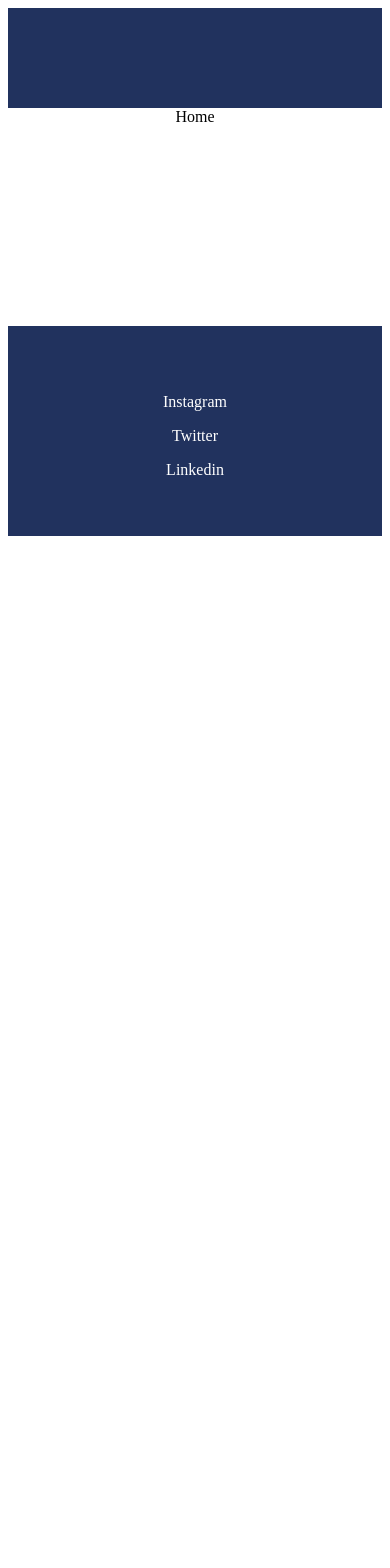
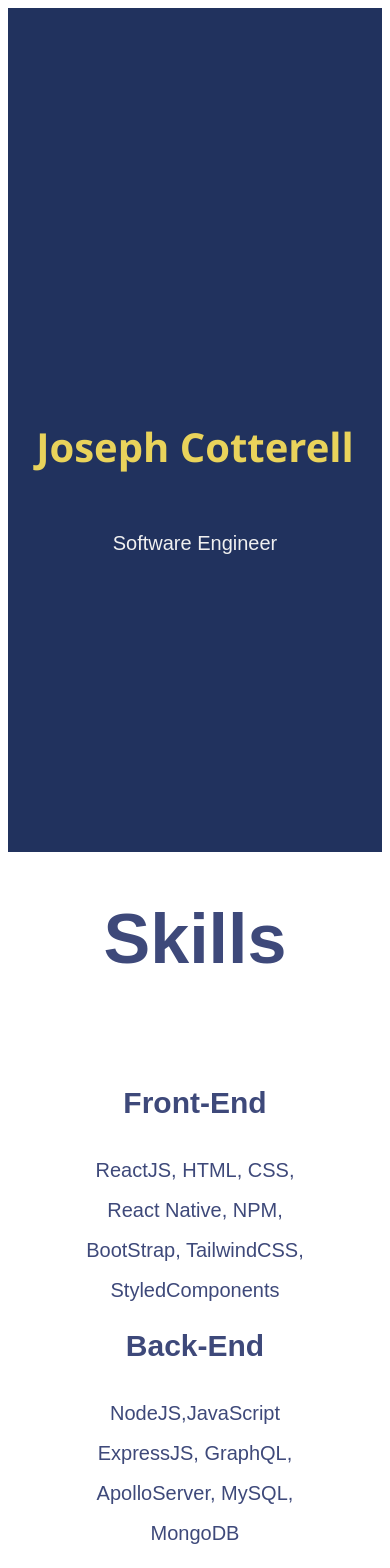
Before and after one commit to josephcotterell/Joseph-React-Portfolio, a React (Create React App) app: page /#/ in a window 390 px wide. Shown: the top 1568 px of the page. Before the commit the page ends 844 px from the top, so only its background shows below. Built offline with nearby package versions, Linux system fonts and the light colour scheme; the HTML template or start-up script is replaced by a standard one.

Commit message:
added experience page

```diff
--- a/src/pages/Experience.js
+++ b/src/pages/Experience.js
@@ -1,7 +1,48 @@
 import React from "react";
+import {
+  VerticalTimeline,
+  VerticalTimelineElement,
+} from "react-vertical-timeline-component";
+import "react-vertical-timeline-component/style.min.css";
 
 function Experience() {
-  return <div>Experience</div>;
+  return (
+    <div className="experience">
+      <VerticalTimeline lineColor="#3e497a">
+        <VerticalTimelineElement
+          className="vertical-timeline-element--education"
+          date="2022 - 2023"
+          iconStyle={{ background: "#3e497a", color: "#fff" }}
+        >
+          <h3 className="vertical-timeline-element-title">
+            University Of Birmingham Coding Bootcamp
+          </h3>
+          <p>Successfully passed</p>
+        </VerticalTimelineElement>
+        <VerticalTimelineElement
+          className="vertical-timeline-element--education"
+          date="2021 - 2022"
+          iconStyle={{ background: "#3e497a", color: "#fff" }}
+        >
+          <h3 className="vertical-timeline-element-title">
+            South Birmingham College
+          </h3>
+
+          <h4 className="vertical-timeline-element-subtitle">
+            GCSE's Maths and English
+          </h4>
+        </VerticalTimelineElement>
+        <VerticalTimelineElement
+          className="vertical-timeline-element--work"
+          date="2022 - 2023"
+          iconStyle={{ background: "#e9d35b", color: "#fff" }}
+        >
+          <h3 className="vertical-timeline-element-title">Music Teacher</h3>
+          <h4 className="vertical-timeline-element-subtitle"></h4>
+        </VerticalTimelineElement>
+      </VerticalTimeline>
+    </div>
+  );
 }
 
 export default Experience;
--- a/src/pages/Home.js
+++ b/src/pages/Home.js
@@ -1,7 +1,34 @@
 import React from "react";
-
+import "../styles/Home.css";
 function Home() {
-  return <div>Home</div>;
+  return (
+    <div className="home">
+      <div className="about">
+        <h2> Joseph Cotterell</h2>
+        <div className="prompt">
+          <p>Software Engineer</p>
+        </div>
+      </div>
+      <div className="skills">
+        <h1> Skills</h1>
+        <ol className="list">
+          <li className="item">
+            <h2> Front-End</h2>
+            <span>
+              ReactJS, HTML, CSS, React Native, NPM, BootStrap, TailwindCSS,
+              StyledComponents
+            </span>
+          </li>
+          <li className="item">
+            <h2>Back-End</h2>
+            <span>
+              NodeJS,JavaScript ExpressJS, GraphQL, ApolloServer, MySQL, MongoDB
+            </span>
+          </li>
+        </ol>
+      </div>
+    </div>
+  );
 }
 
 export default Home;
--- /dev/null
+++ b/src/styles/Home.css
@@ -0,0 +1,80 @@
+.home {
+  width: 100%;
+  align-items: center;
+  font-family: "Arial", sans-serif;
+  color: #3e497a;
+}
+
+.about {
+  width: 100%;
+  height: calc(100vh - 100px);
+  display: flex;
+  flex-direction: column;
+  justify-content: center;
+  align-items: center;
+  text-align: center;
+  background-color: #21325e;
+  color: #f0f0f0;
+}
+
+.about h2 {
+  font-family: "Segoe UI", Tahoma, Geneva, Verdana, sans-serif;
+  font-size: 80px;
+  color: #e9d35b;
+  height: 50px;
+}
+
+.about .prompt {
+  width: 40%;
+  font-size: 30px;
+}
+.prompt svg {
+  font-size: 60px;
+  margin: 5px;
+  color: white;
+}
+
+.skills {
+  font-size: 35px;
+  width: 100%;
+  display: flex;
+  justify-content: center;
+  flex-direction: column;
+  align-items: center;
+}
+
+.skills h1 {
+  color: #3e497a;
+}
+
+.skills .list {
+  list-style: none;
+  width: 60%;
+}
+
+.list span {
+  font-size: 20px;
+}
+
+@media only screen and (max-width: 600px) {
+  .about h2 {
+    font-size: 40px;
+  }
+
+  .about .prompt {
+    margin-top: 10px;
+    font-size: 20px;
+    width: 80%;
+  }
+
+  .skills {
+    text-align: center;
+  }
+  .list {
+    padding: 0;
+  }
+
+  .skills h2 {
+    font-size: 30px;
+  }
+}
```
